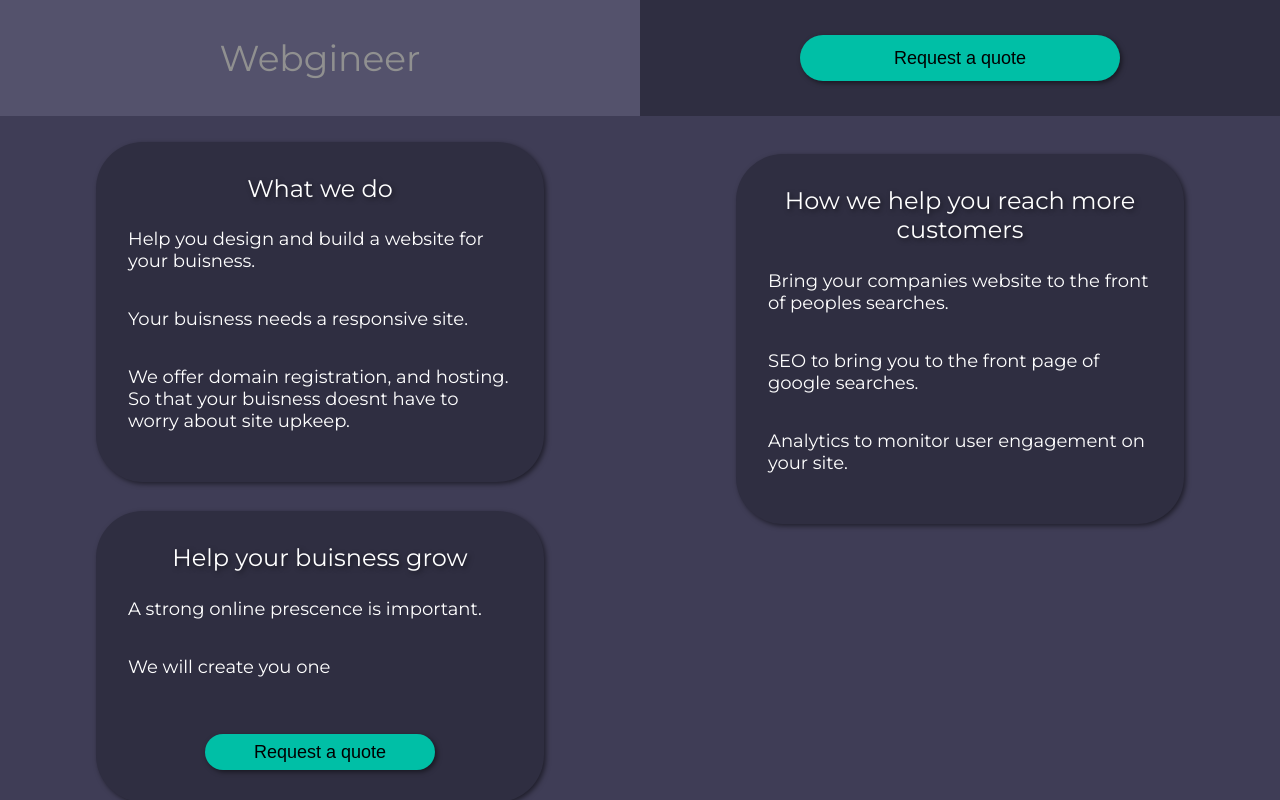
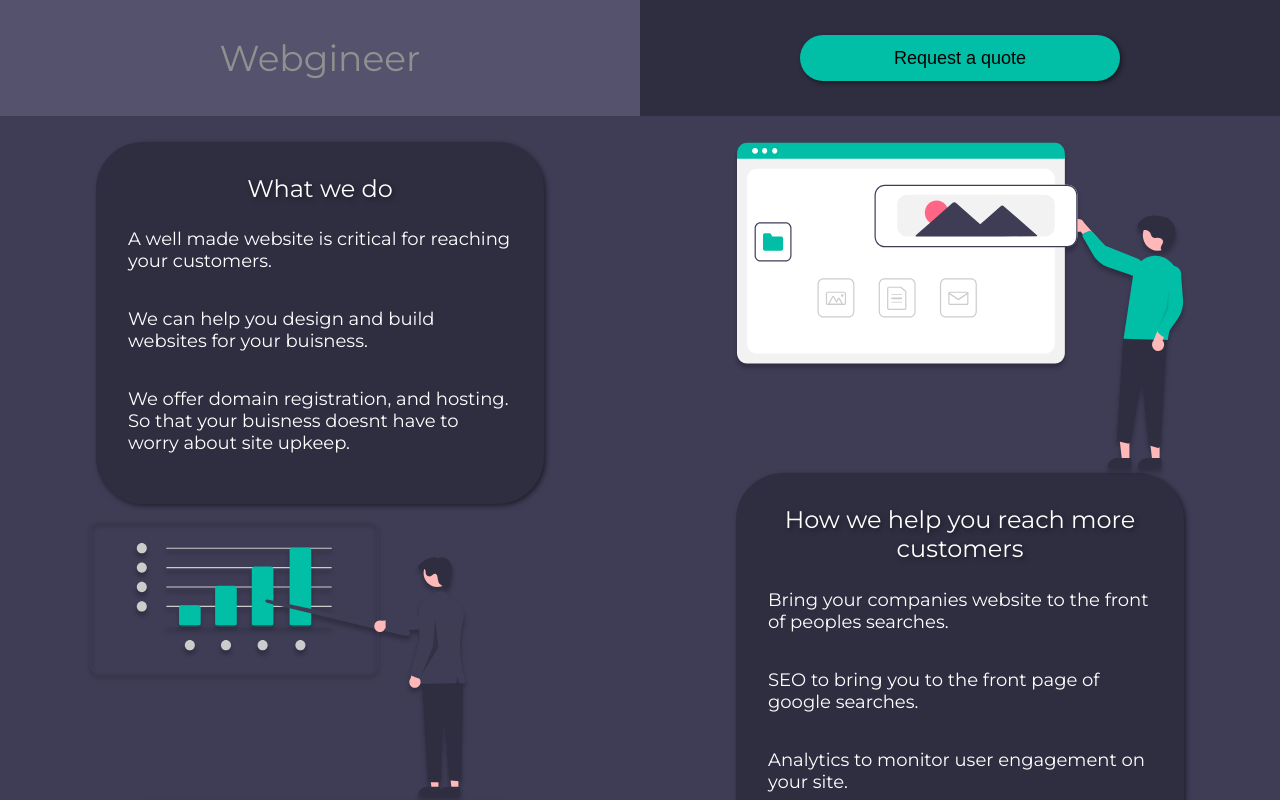
Before and after one commit to christophermarek/web_dev_studio, a Next.js app: page /info in a window 1280 px wide. Shown: the top 800 px of the page. Built offline with nearby package versions, Linux system fonts and the light colour scheme.

Commit message:
fix text

```diff
--- a/pages/info.tsx
+++ b/pages/info.tsx
@@ -18,8 +18,8 @@
 const whatWeDo = {
     title: 'What we do',
     text: [
-        'Help you design and build a website for your buisness.',
-        'Your buisness needs a responsive site.',
+        'A well made website is critical for reaching your customers.',
+        'We can help you design and build websites for your buisness.',
         'We offer domain registration, and hosting. So that your buisness doesnt have to worry about site upkeep.'
     ]
 }
@@ -86,7 +86,6 @@
                     duration: 0.5
                 }
             }}
-
         >
             <Head>
                 <link href="https://fonts.googleapis.com/css2?family=Montserrat" rel="stylesheet" />
```
